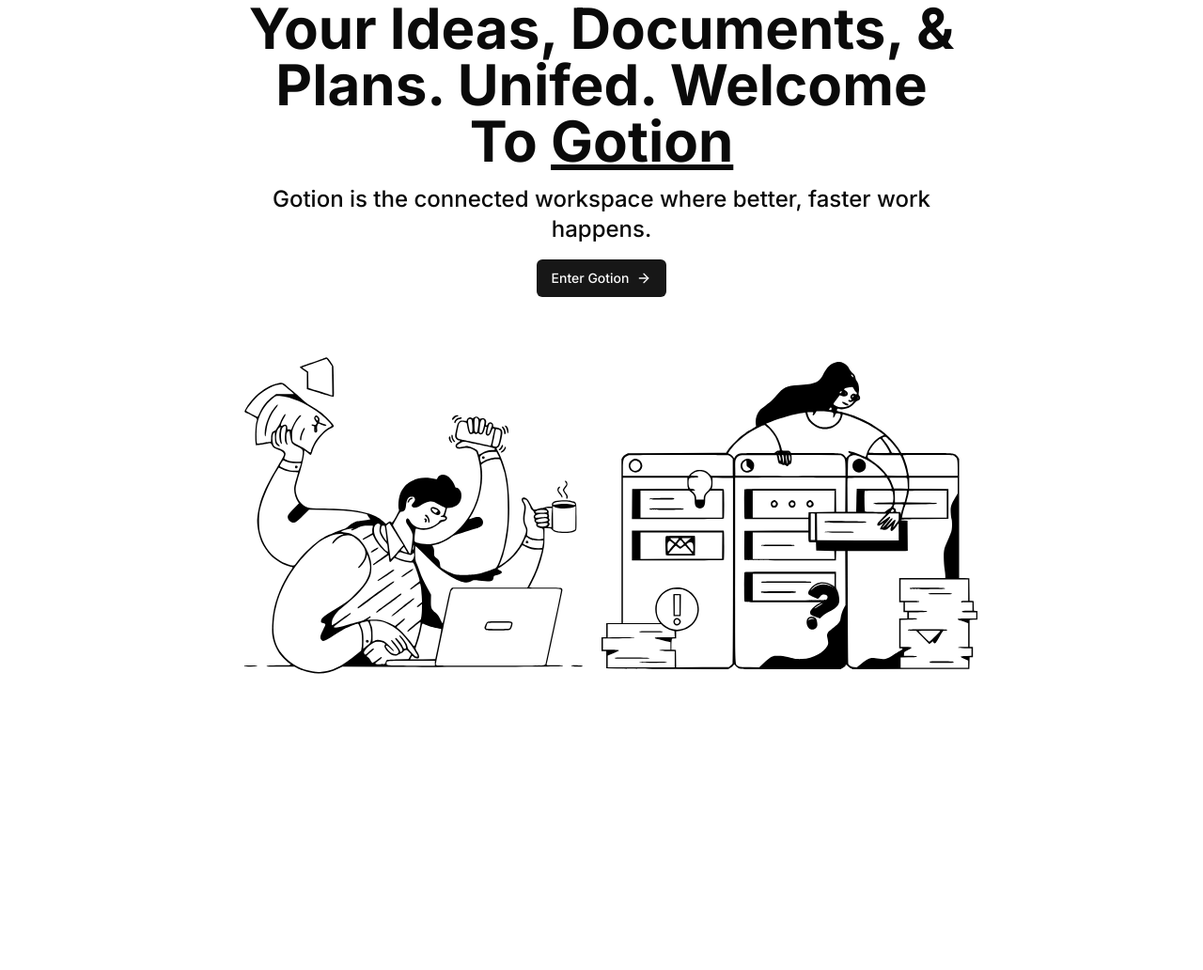
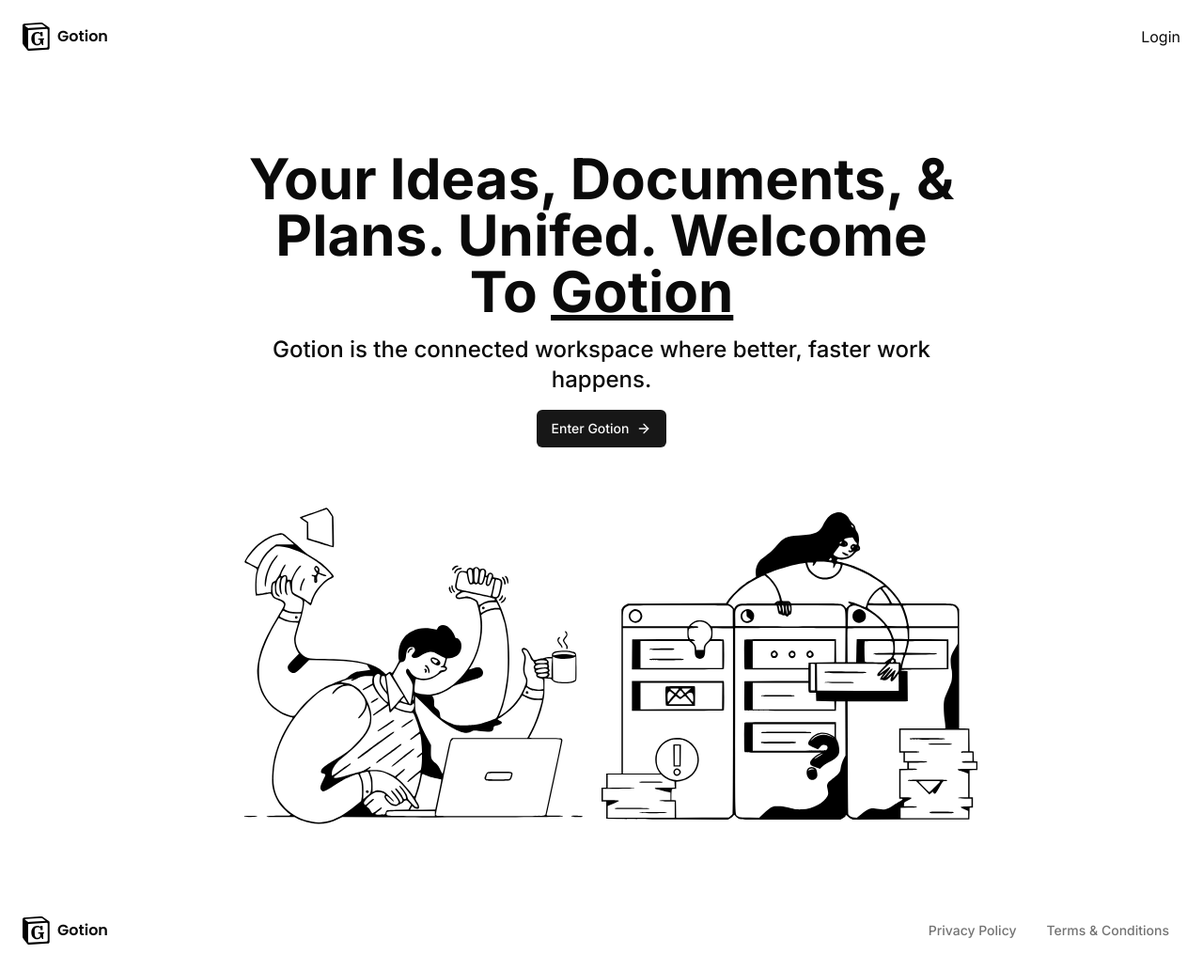
Before and after one commit to EL-Gazoly/notion-clone, a Next.js app: page / in a window 1280 px wide. Shown: the whole page at 94% size. Before the commit the page ends 800 px from the top, so only its background shows below. Built offline with nearby package versions, Linux system fonts and the light colour scheme.

Commit message:
add: the footer component

```diff
--- /dev/null
+++ b/app/(marketing)/_components/Footer.tsx
@@ -0,0 +1,20 @@
+import Logo from "./Logo";
+import { Button } from "@/components/ui/button";
+const Footer = () => {
+    return (
+        <div className=" flex items-center w-full p-6 bg-background z-50 ">
+            <Logo />
+            <div className=" w-full md:ml-auto justify-between md:justify-end text-muted-foreground flex gap-x-2 items-center">
+                <Button variant={"ghost"} size={"sm"}>
+                    Privacy Policy
+                </Button>
+                <Button variant={"ghost"} size={"sm"}>
+                   Terms & Conditions
+                </Button>
+
+            </div>
+        </div>
+    );
+}
+
+export default Footer;
--- /dev/null
+++ b/app/(marketing)/_components/Logo.tsx
@@ -0,0 +1,22 @@
+import React from 'react'
+import Image from 'next/image'
+import { Poppins } from 'next/font/google'
+import { cn } from '@/lib/utils'
+const poppins = Poppins({
+    subsets: ['latin'],
+    weight: ["400", "600"]
+})
+const Logo = () => {
+  return (
+    <div className=' hidden md:flex items-center gap-x-2'>
+        <Image src={"/icon.svg"} alt='logo' height={35} width={35} />
+
+        <p className={cn(" font-semibold", poppins.className)}>
+            Gotion
+        </p>
+
+    </div>
+  )
+}
+
+export default Logo
--- /dev/null
+++ b/app/(marketing)/_components/Navbar.tsx
@@ -0,0 +1,19 @@
+"use client";
+import React from 'react'
+import { useScrollTop } from '@/hooks/use-scroll-top'
+import { cn } from '@/lib/utils';
+import Logo from './Logo';
+const Navbar = () => {
+    const isScrolled = useScrollTop()
+  return (
+    <div className={cn(" z-50 w-full fixed top-0 flex items-center p-6 bg-background", isScrolled && "border-b shadow-sm")} >
+        <Logo />
+        <div className=' md:ml-auto md:justify-end justify-between w-full flex items-center gap-x-2'>
+            Login
+
+        </div>
+    </div>
+  )
+}
+
+export default Navbar
--- /dev/null
+++ b/app/(marketing)/layout.tsx
@@ -0,0 +1,15 @@
+import React, { ReactNode } from 'react'
+import Navbar from './_components/Navbar'
+
+const MarketingLayout = ({children} : {children : ReactNode}) => {
+  return (
+    <div className=' h-full'>
+        <Navbar />
+        <div className=' h-full pt-40'>
+        {children}
+        </div>
+    </div>
+  )
+}
+
+export default MarketingLayout
--- a/app/(marketing)/page.tsx
+++ b/app/(marketing)/page.tsx
@@ -1,3 +1,4 @@
+import Footer from "./_components/Footer";
 import Heading from "./_components/Heading";
 import Heros from "./_components/Heros";
 
@@ -7,8 +8,8 @@ export default function MarketingPage() {
       <div className=" flex flex-col items-center justify-center md:justify-start text-center gap-y-8 flex-1 px-6 pb-10">
         <Heading />
         <Heros />
-
       </div>
+      <Footer />
 
     </main>
   );
--- /dev/null
+++ b/hooks/use-scroll-top.tsx
@@ -0,0 +1,18 @@
+import { useState, useEffect } from "react"
+export const useScrollTop = (threshold = 10) => {
+    const [isScrolled, setIsScrolled] = useState(false)
+
+    useEffect(() => {
+         const handelScroll = () => {
+        if (window.scrollY > threshold) {
+            setIsScrolled(true)
+        } else {
+            setIsScrolled(false)
+        }
+    }
+        window.addEventListener('scroll', handelScroll)
+        return () => window.removeEventListener('scroll', handelScroll)
+    }, [threshold])
+
+    return isScrolled
+}
--- a/package.json
+++ b/package.json
@@ -14,6 +14,7 @@
     "clsx": "^2.1.1",
     "lucide-react": "^0.376.0",
     "next": "14.2.3",
+    "next-themes": "^0.3.0",
     "react": "^18",
     "react-dom": "^18",
     "tailwind-merge": "^2.3.0",
```
Also changed, not shown: 1 other file (tests, documents, lock files or other folders).
